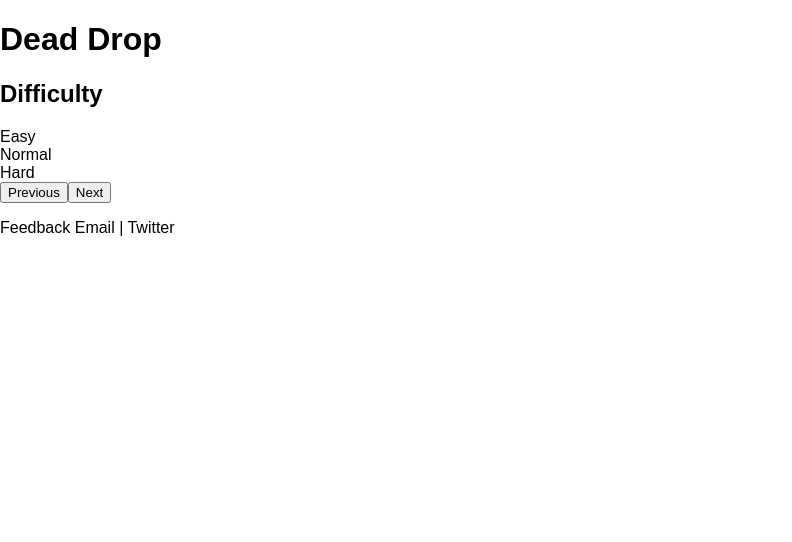
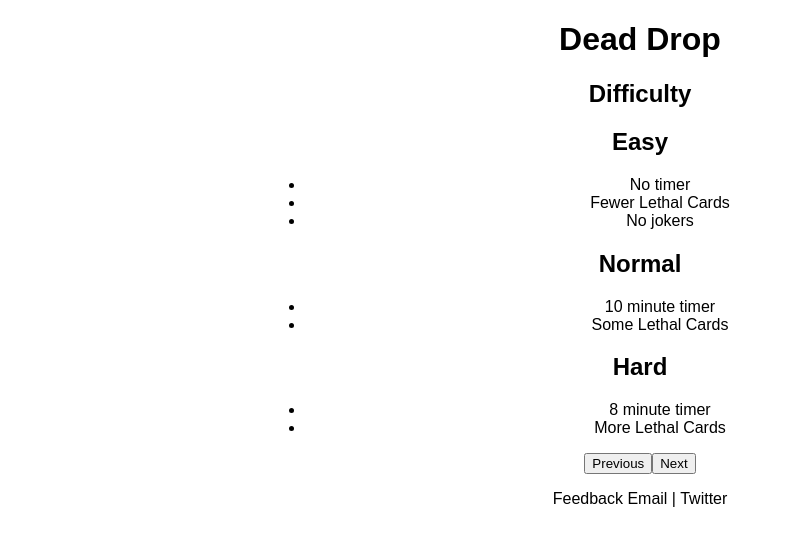
Before and after one commit to agpreynolds/DeadDrop, a React (Create React App) app: page / in a window 1280 px wide. Both pictures are taken after a click on the button "Next". Shown: the top 542 px of the page, without its empty margins (0-792 px from the left). Built offline with nearby package versions, Linux system fonts and the light colour scheme.

Commit message:
Add basic styles Add more info to difficulty selection component including timer length

```diff
--- a/public/index.html
+++ b/public/index.html
@@ -19,7 +19,7 @@
       work correctly both with client-side routing and a non-root public URL.
       Learn how to configure a non-root public URL by running `npm run build`.
     -->
-    <title>React App</title>
+    <title>Dead Drop</title>
   </head>
   <body>
     <noscript>
--- a/src/DifficultySelection.js
+++ b/src/DifficultySelection.js
@@ -1,14 +1,55 @@
 import React, { Component } from 'react';
 
 class DifficultySelection extends Component {
+
+    getTimerLength = (difficulty) => {
+        if (difficulty === 2) {
+            return this.props.noOfPlayers * 4;
+        } else if (difficulty === 1) {
+            return this.props.noOfPlayers * 5;
+        } else {
+            return 0;
+        }
+    }
+
+    getTimerListItem = (difficulty) => {
+        const length = this.getTimerLength(difficulty);
+        let text;
+        if (length > 0) {
+            text = `${length} minute timer`;
+        } else {
+            text = "No timer";
+        }
+
+        return ( <li>{text}</li> );
+    }
 
     render() {
         return (
             <div>
                 <h2>Difficulty</h2>
-                <div onClick={() => this.props.onSelectionChanged(0)}>Easy</div>
-                <div onClick={() => this.props.onSelectionChanged(1)}>Normal</div>
-                <div onClick={() => this.props.onSelectionChanged(2)}>Hard</div>
+                <div onClick={() => this.props.onSelectionChanged(0)}>
+                    <h2>Easy</h2>
+                    <ul>
+                        {this.getTimerListItem(0)}
+                        <li>Fewer Lethal Cards</li>
+                        <li>No jokers</li>
+                    </ul>
+                </div>
+                <div onClick={() => this.props.onSelectionChanged(1)}>
+                    <h2>Normal</h2>
+                    <ul>
+                        {this.getTimerListItem(1)}
+                        <li>Some Lethal Cards</li>
+                    </ul>
+                </div>
+                <div onClick={() => this.props.onSelectionChanged(2)}>
+                    <h2>Hard</h2>
+                    <ul>
+                        {this.getTimerListItem(2)}
+                        <li>More Lethal Cards</li>
+                    </ul>
+                </div>
 
                 <button onClick={this.props.onBack}>Previous</button>
                 <button onClick={this.props.onNext}>Next</button>
--- a/src/Summary.js
+++ b/src/Summary.js
@@ -2,19 +2,23 @@ import React, { Component } from 'react';
 
 class Summary extends Component {
   render() {
+    const playerOptions = [2,3,4,5].map((noOfPlayers) => <option>{noOfPlayers}</option>);
     return (
         <div>
             <h2>Your Game</h2>
 
             <label>Number of Players:</label>
             <select value={this.props.noOfPlayers}>
-                <option>2</option>
-                <option>3</option>
-                <option>4</option>
-                <option>5</option>
+                {playerOptions}
             </select>
 
             Difficulty: {this.props.difficulty}
+
+            <hr/>
+
+            <h2>To Set Up</h2>
+
+            <button>Play</button>
         </div>
     );
   }
--- a/src/TimerSetup.js
+++ b/src/TimerSetup.js
@@ -45,6 +45,7 @@ class TimerSetup extends Component {
             case 1:
                 return (
                     <DifficultySelection
+                        noOfPlayers={this.state.noOfPlayers}
                         difficulty={this.state.difficulty}
                         onSelectionChanged={this.handleDifficultySelectionChanged}
                         onPrevious={this.handleBackButtonClicked}
--- a/src/models/Difficulty.enum.js
+++ /dev/null
@@ -1,5 +0,0 @@
-enum Difficulty {
-    Easy = 0,
-    Normal = 1,
-    Hard = 2
-}
--- a/src/styles/App.css
+++ b/src/styles/App.css
@@ -0,0 +1,5 @@
+body {
+    max-width: 750px;
+    margin: 0 auto;
+    text-align: center;
+}
```
